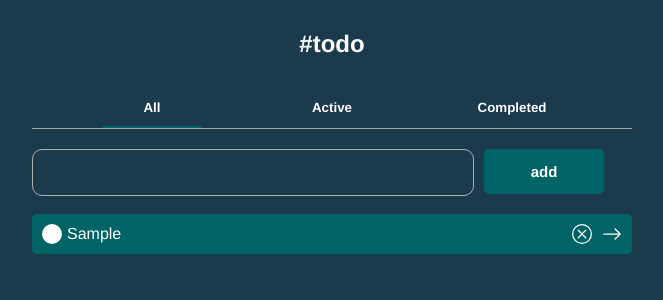
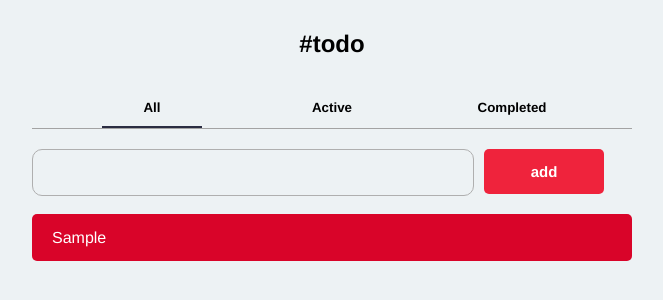
Before and after one commit to FacundoLG/ToDo, a React (Create React App) app: page / in a window 1280 px wide. Both pictures are taken after typing "Sample" into the empty fields and a click on the button "add". Shown: the top 300 px of the page, without its empty margins (308-971 px from the left). Built offline with nearby package versions, Linux system fonts and the light colour scheme.

Commit message:
better styles

```diff
--- a/src/App.css
+++ b/src/App.css
@@ -1,4 +1,4 @@
 * {
   font-family: Helvetica;
-  background: #1b3a4b;
+  background: #edf2f4;
 }
--- a/src/assets/styles/Button.css
+++ b/src/assets/styles/Button.css
@@ -9,12 +9,10 @@
   font-size: 15px;
 }
 .add {
-  background: #006466;
-  box-shadow: 1px 2px 3px 1px 272640;
+  background: #ef233c;
 }
 .delete {
   background: #3e1f47;
-  box-shadow: 1px 2px 3px 1px #3e1f47;
 }
 .button:hover {
   opacity: 0.8;
--- a/src/assets/styles/Input.css
+++ b/src/assets/styles/Input.css
@@ -14,7 +14,6 @@
   max-width: 500px;
   border: solid rgb(175, 175, 175) 1px;
   background: none;
-  color: #fff;
   outline: none;
   padding: 0px 10px;
 }
--- a/src/assets/styles/Nav.css
+++ b/src/assets/styles/Nav.css
@@ -1,5 +1,4 @@
 body {
-  color: #fff;
 }
 .navContainer {
   display: flex;
@@ -28,11 +27,10 @@ body {
   text-align: center;
   margin: 0px 0px;
   height: 40px;
-  color: #fff;
   border-bottom: solid rgba(163, 163, 163, 0) 2px;
 }
 #All {
-  border-bottom: 2px #006466 solid;
+  border-bottom: 2px #2b2d42 solid;
 }
 .tabs:hover {
   opacity: 0.7;
--- a/src/assets/styles/task.css
+++ b/src/assets/styles/task.css
@@ -1,11 +1,13 @@
 .taskContainer {
   display: flex;
   justify-content: space-between;
-  background: #006466;
+  background: #d90429;
   align-items: center;
   margin: 6px 0px;
   border-radius: 5px;
-  padding: 10px 5px;
+  padding: 11px 5px;
+  padding-left: 20px;
+  height: 25px;
   font-family: Arial, Helvetica, sans-serif;
   color: #fff;
 }
@@ -19,21 +21,25 @@
   margin: 0px 0px;
 }
 .icon {
-  font-size: 20px;
+  display: none;
+  font-size: 21px;
   background: none;
   margin: 0px 5px;
   color: #ffffff;
+}
+.taskContainer:hover .icon {
+  display: flex;
 }
 .orange {
   color: #fff;
 }
 .red:hover {
-  color: #ba181b;
+  color: #ffd83a;
   opacity: 1;
   cursor: pointer;
 }
 .orange:hover {
-  color: #45cb85;
+  color: #43ff9e;
   opacity: 1;
   cursor: pointer;
 }
--- a/src/components/Nav.jsx
+++ b/src/components/Nav.jsx
@@ -11,7 +11,7 @@ const Nav = (props) =>{
             setInactive("All")
             setInactive("Active")
             setInactive("Completed")
-            document.getElementById(id).style.borderBottom = "2px #006466 solid"
+            document.getElementById(id).style.borderBottom = "2px #2b2d42 solid"
         }
         setTab(id)
     }
--- a/src/components/Task.jsx
+++ b/src/components/Task.jsx
@@ -1,9 +1,9 @@
-import React,{useState} from 'react';
-import {BsFillCircleFill, BsXCircle, BsArrowRight} from "react-icons/bs"
+import React from 'react';
+import { BsXCircle, BsArrowRight} from "react-icons/bs"
 import '../assets/styles/task.css'
 const Task = (props) =>{
     const {todos,taskText, deleteClick, passClick, isComplete} = props
-    const [complete, setComplete] = useState(!isComplete)
+    var complete = !isComplete
 
 
 
@@ -11,7 +11,6 @@ const Task = (props) =>{
     return(
         <div className="taskContainer">
             <div className="left">
-                <BsFillCircleFill className="icon"/>
                 <p>{taskText}</p>
             </div>
             <div className="left">
```
